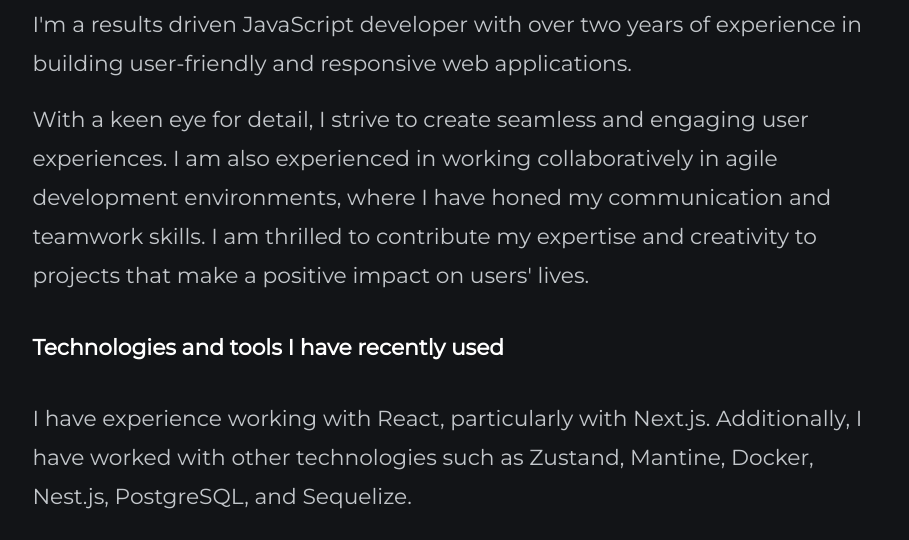
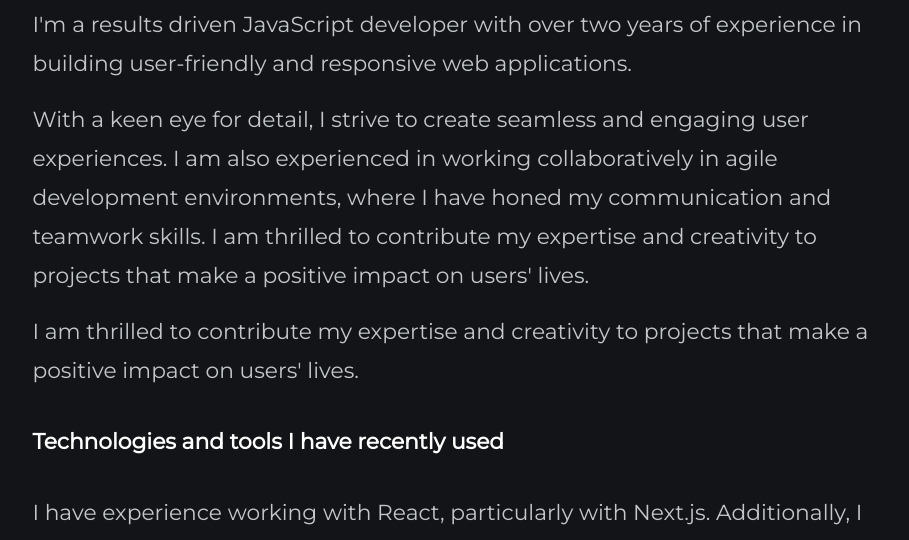
Before and after one commit to Dalfonzo/dap-portfolio, an Eleventy site: page src/index.njk in a window 1280 px wide. Shown: the part 238-778 px from the top of the page, without its empty margins (178-1087 px from the left). Built offline with nearby package versions, Linux system fonts and the light colour scheme; Eleventy itself is replaced by a stand-in of ours; files that its build step writes are made by us from their sources.

Commit message:
Minor change

```diff
--- a/src/index.njk
+++ b/src/index.njk
@@ -11,6 +11,10 @@
   <br/>
   <p class='about__text'>
     With a keen eye for detail, I strive to create seamless and engaging user experiences. I am also experienced in working collaboratively in agile development environments, where I have honed my communication and teamwork skills. I am thrilled to contribute my expertise and creativity to projects that make a positive impact on users' lives.
+  </p>
+  <br/>
+  <p class='about__text'>
+    I am thrilled to contribute my expertise and creativity to projects that make a positive impact on users' lives.
   </p>
   <br/> <br/>
   <p class='about__text'>
```
